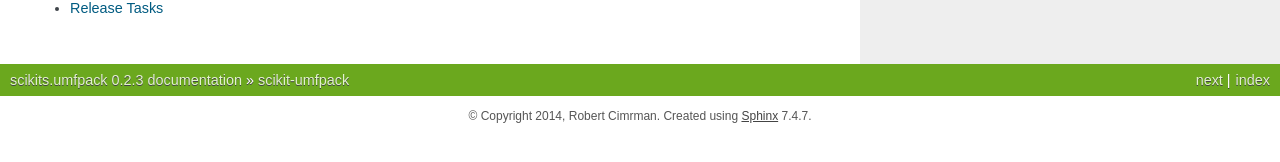
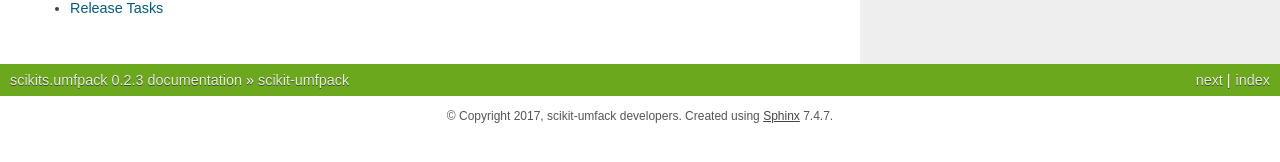
Before and after one commit to scikit-umfpack/scikit-umfpack, a Sphinx documentation site: the page built from docs/index.rst, in a window 1280 px wide. Shown: the part 496-658 px from the top of the page. Built offline with Sphinx 7.4.7, drawn with Linux system fonts in a browser that asks for light colours.

Commit message:
MAINT: update authors metadata in docs/conf.py

```diff
--- a/docs/conf.py
+++ b/docs/conf.py
@@ -49,8 +49,10 @@ source_suffix = '.rst'
 master_doc = 'index'
 
 # General information about the project.
+_authors = u'scikit-umfack developers'
+
 project = u'scikits.umfpack'
-copyright = u'2014, Robert Cimrman'
+copyright = u'2017, ' + _authors
 
 # The version info for the project you're documenting, acts as replacement for
 # |version| and |release|, also used in various other places throughout the
@@ -203,7 +205,7 @@ latex_elements = {
 #  author, documentclass [howto, manual, or own class]).
 latex_documents = [
   ('index', 'scikitsumfpack.tex', u'scikits.umfpack Documentation',
-   u'Robert Cimrman', 'manual'),
+   _authors, 'manual'),
 ]
 
 # The name of an image file (relative to this directory) to place at the top of
@@ -233,7 +235,7 @@ latex_documents = [
 # (source start file, name, description, authors, manual section).
 man_pages = [
     ('index', 'scikitsumfpack', u'scikits.umfpack Documentation',
-     [u'Robert Cimrman'], 1)
+     [_authors], 1)
 ]
 
 # If true, show URL addresses after external links.
@@ -247,7 +249,7 @@ man_pages = [
 #  dir menu entry, description, category)
 texinfo_documents = [
   ('index', 'scikitsumfpack', u'scikits.umfpack Documentation',
-   u'Robert Cimrman', 'scikitsumfpack', 'One line description of project.',
+   _authors, 'scikitsumfpack', 'One line description of project.',
    'Miscellaneous'),
 ]
 
```
